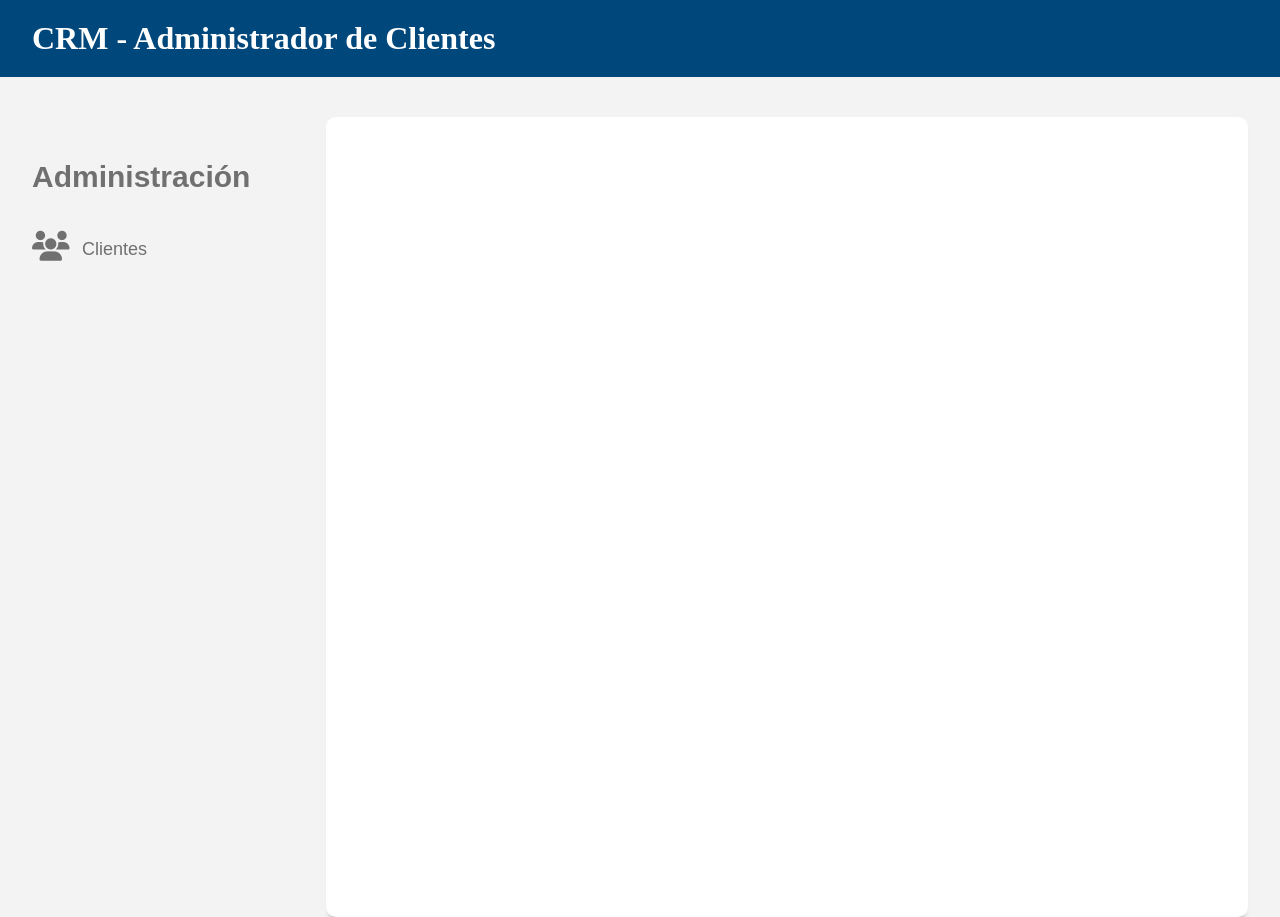
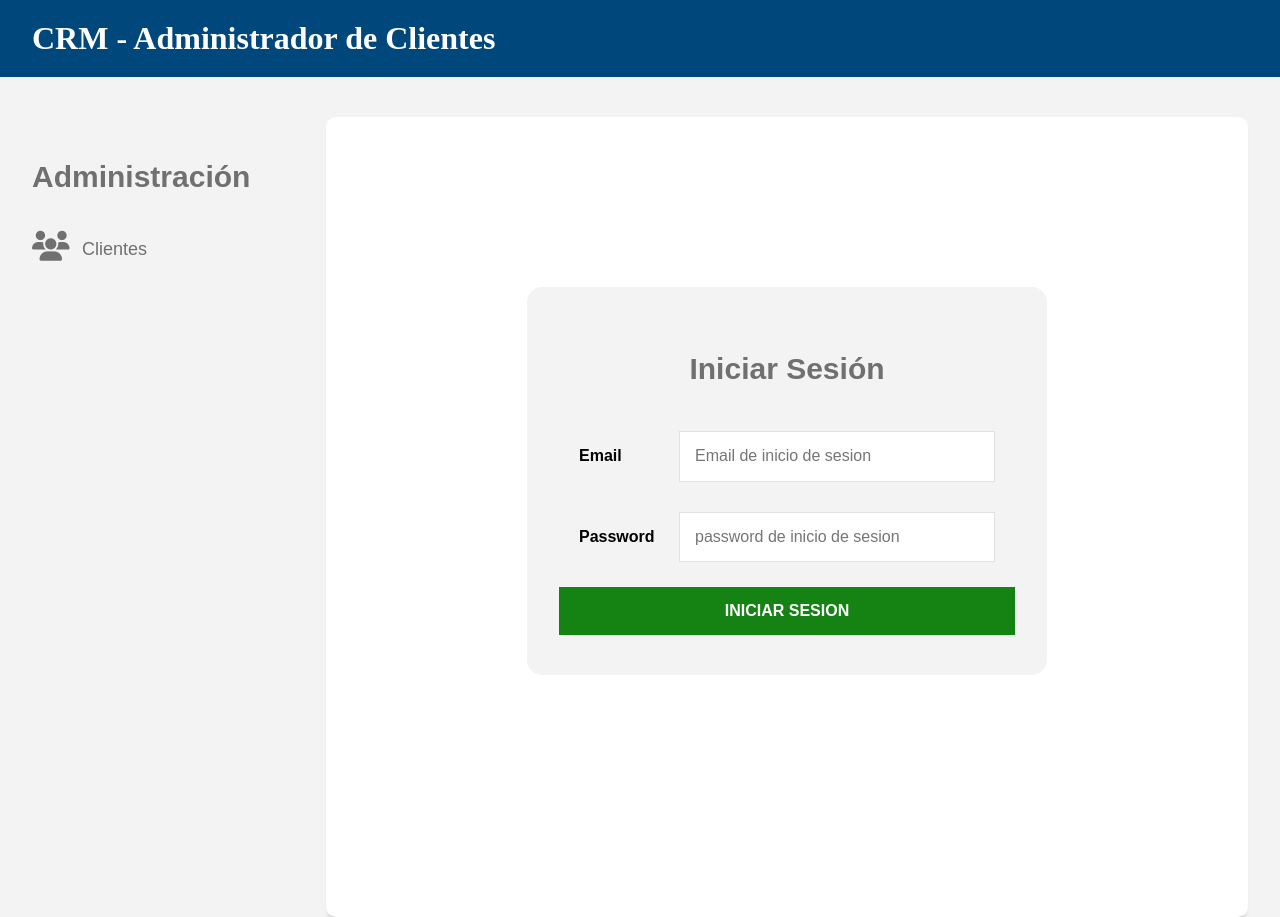
Before and after one commit to joecordero1/cliente-api-restCRUD, a React (Create React App) app: page /iniciar-sesion in a window 1280 px wide. Built offline with nearby package versions, Linux system fonts and the light colour scheme.

Commit message:
Agregado vista inicio de sesion funcionando

```diff
--- a/src/App.js
+++ b/src/App.js
@@ -11,6 +11,7 @@ import Navegacion from './components/layout/Navegacion'
 import Clientes from './components/clientes/Clientes';
 import NuevoCliente from './components/clientes/NuevoCliente';
 import EditarCliente from './components/clientes/EditarCliente';
+import Login from './components/auth/Login';
 
 function App () {
   return (
@@ -25,6 +26,7 @@ function App () {
               <Route path="/" element={<Clientes/>}/>
               <Route path="/clientes/nuevo" element={<NuevoCliente/>}/>
               <Route path="/clientes/editar/:_id" element={<EditarCliente/>}/>
+              <Route path="/iniciar-sesion" element={<Login/>}/>
             </Routes>
 
 
--- /dev/null
+++ b/src/components/auth/Login.js
@@ -0,0 +1,85 @@
+import React, {useState} from 'react';
+import Swal from 'sweetalert2';
+import clienteAxios from '../../config/axios';
+import { useNavigate, useParams } from 'react-router-dom';
+
+
+
+function Login() {
+
+    const [ credenciales, guardarCredenciales] = useState({});
+
+    //inicia sesion en el servidor
+    const iniciarSesion = async e => {
+        e.preventDefault();
+
+        try{
+            const respuesta = await clienteAxios.post('/iniciar/sesion', credenciales)
+            //aqui pone el token en el local storage
+            const {token} = respuesta.data;
+            localStorage.setItem('token', token);
+
+            //alerta
+            Swal.fire(
+                'Login Correcto',
+                'Ha iniciado sesion',
+                'success'
+            )
+
+            //navigate redireccioar
+            navigate('/');
+
+
+        } catch (error) {
+            console.log(error);
+            Swal.fire({
+                type:'error',
+                title: 'Hubo un error',
+                text: error.responde.data.mensaje
+            })
+        }
+    }
+
+
+    //almacenar usuario en el state
+    const leerDatos = e => {
+        guardarCredenciales({
+            ...credenciales,
+            [e.target.name] : e.target.value
+        })
+    }
+
+    return (
+      <div className="login">
+        <h2>Iniciar Sesión</h2>
+        <div className="contenedor-formulario">
+          <form onSubmit={iniciarSesion}>
+            <div className="campo">
+              <label>Email</label>
+              <input
+              type="text"
+              name="email"
+              placeholder="Email de inicio de sesion"
+              required
+              onChange={leerDatos}
+              />
+            </div>
+            <div className="campo">
+              <label>Password</label>
+              <input
+              type="password"
+              name="password"
+              placeholder="password de inicio de sesion"
+              required
+              onChange={leerDatos}
+              />
+            </div>
+            <input type="submit" value="Iniciar sesion" className="btn btn-verde btn-block"/>
+          </form>
+        </div>
+      </div>
+    );
+  }
+
+
+export default Login;
```
